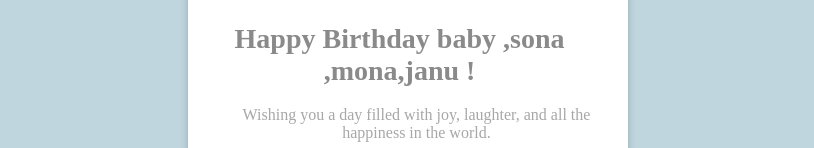
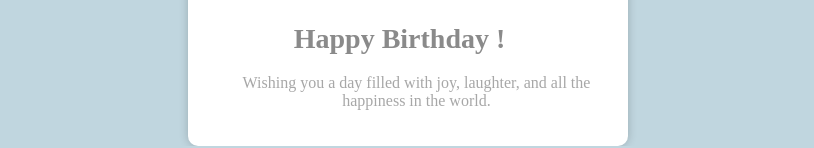
Before and after one commit to hiral2212/BDAY, a plain HTML site: page index.html in a window 1280 px wide. Shown: the part 849-997 px from the top of the page, without its empty margins (232-1046 px from the left). Drawn offline with Linux system fonts and the light colour scheme.

Commit message:
Update index.html

```diff
--- a/index.html
+++ b/index.html
@@ -426,7 +426,7 @@ MIT PANDYA    </div>
     <div class="birthday-card">
         <img src="https://thumbs.dreamstime.com/b/colorful-happy-birthday-cupcakes-candles-spelling-148323072.jpg"
             alt="Birthday Balloons" class="animate">
-        <h1 class="animate">Happy Birthday baby ,sona ,mona,janu !</h1>
+        <h1 class="animate">Happy Birthday  !</h1>
         <p class="animate">Wishing you a day filled with joy, laughter, and all the happiness in the world.</p>
     </div>
 
```
